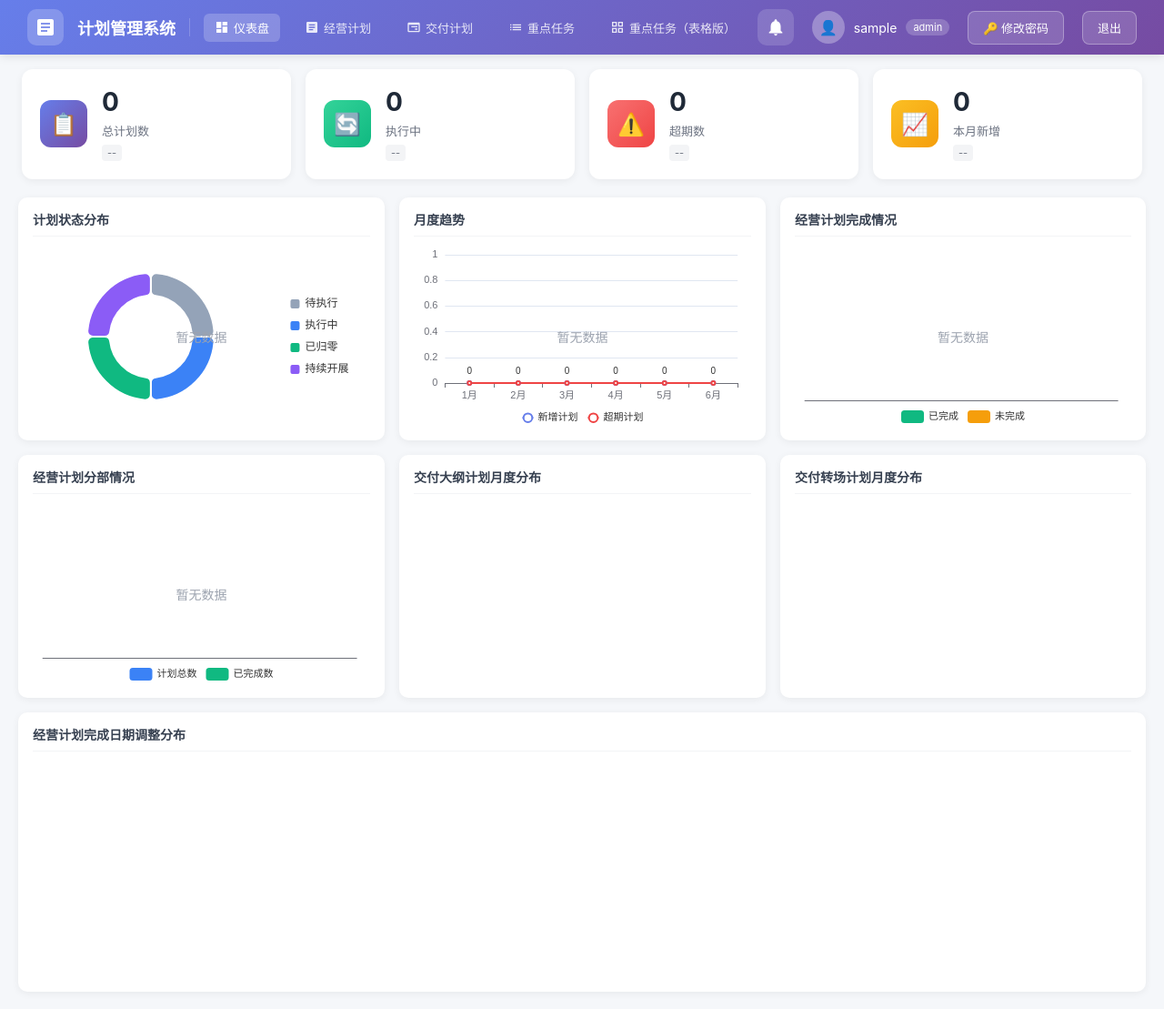
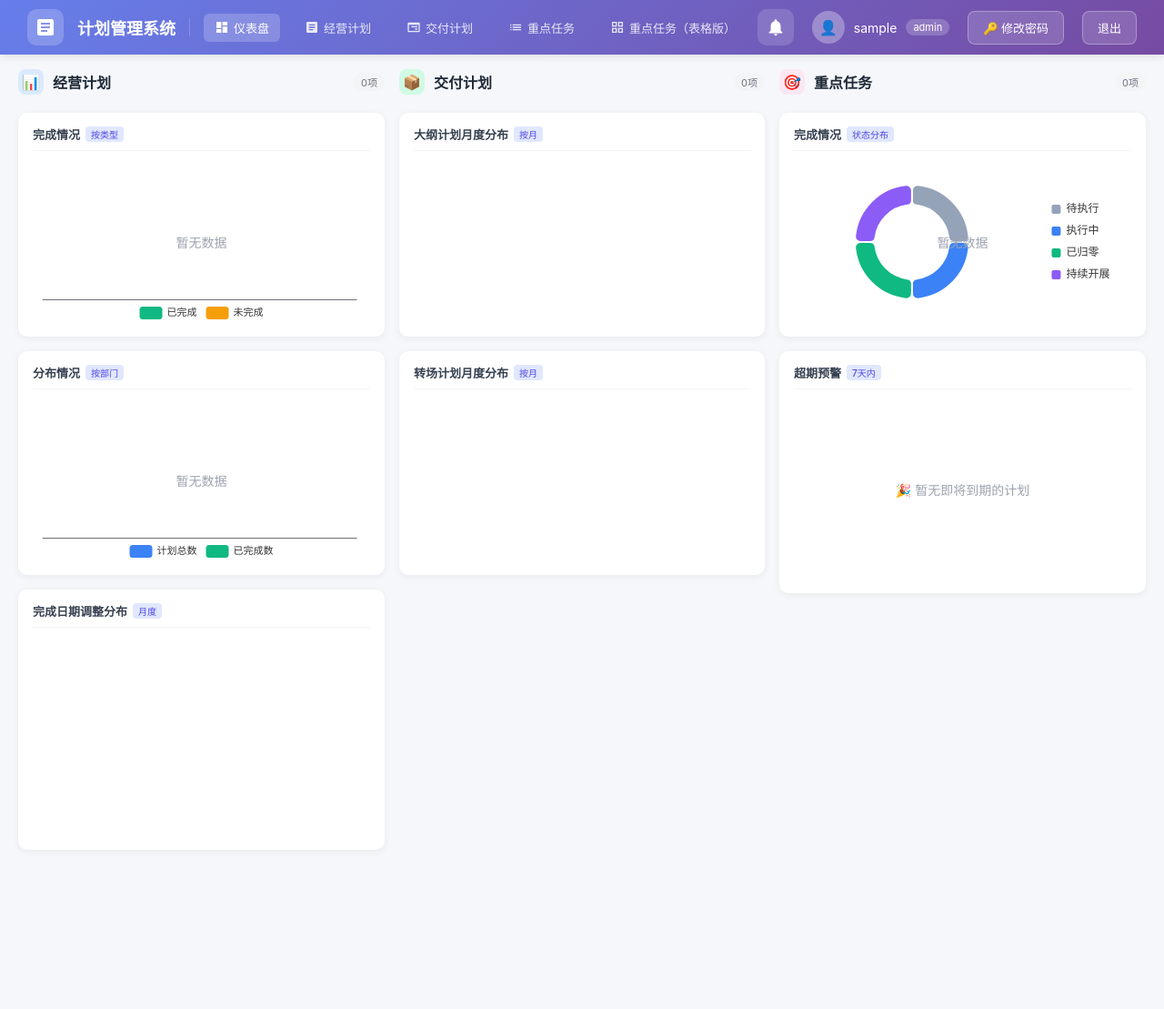
Before and after one commit to MyOreo426/icp-plan-system, a website: page public/index.html in a window 1280 px wide. Shown: the whole page at 91% size. After the commit the page ends 978 px from the top, so only its background shows below. Drawn offline with Linux system fonts and the light colour scheme; no server answers; sample sign-in values are in the browser's storage.

Commit message:
fix: 修复交付计划统计数据返回值，确保板块数量徽章正常更新

```diff
--- a/public/index.html
+++ b/public/index.html
@@ -133,73 +133,53 @@
         }
         @keyframes spin { to { transform: rotate(360deg); } }
 
-        /* Stats Cards */
-        .stats-container {
+        /* Dashboard Layout - 三大板块 */
+        .dashboard-container {
             display: grid;
-            grid-template-columns: repeat(4, 1fr);
+            grid-template-columns: 1fr 1fr 1fr;
             gap: 16px;
-            padding: 0 24px 20px;
-            max-width: 1400px;
+            padding: 0 20px 20px;
+            max-width: 1600px;
             margin: 0 auto;
         }
-        .stat-card {
-            background: white;
-            border-radius: 12px;
-            padding: 20px;
-            box-shadow: 0 2px 8px rgba(0,0,0,0.06);
+        .dashboard-section {
+            display: flex;
+            flex-direction: column;
+            gap: 16px;
+        }
+        .section-header {
             display: flex;
             align-items: center;
-            gap: 16px;
-            transition: all 0.25s;
-        }
-        .stat-card:hover { transform: translateY(-2px); box-shadow: 0 4px 16px rgba(0,0,0,0.1); }
-        .stat-card.overdue { background: #fef2f2; border-left: 4px solid #ef4444; }
-        .stat-icon {
-            width: 52px;
-            height: 52px;
-            border-radius: 12px;
+            gap: 10px;
+            margin-bottom: 4px;
+        }
+        .section-icon {
+            width: 28px;
+            height: 28px;
+            border-radius: 8px;
             display: flex;
             align-items: center;
             justify-content: center;
-            font-size: 24px;
-            flex-shrink: 0;
-        }
-        .stat-icon.blue { background: linear-gradient(135deg, #667eea, #764ba2); }
-        .stat-icon.green { background: linear-gradient(135deg, #34d399, #10b981); }
-        .stat-icon.orange { background: linear-gradient(135deg, #fbbf24, #f59e0b); }
-        .stat-icon.red { background: linear-gradient(135deg, #f87171, #ef4444); }
-        .stat-info { flex: 1; }
-        .stat-value {
-            font-size: 28px;
+            font-size: 16px;
+        }
+        .section-icon.biz { background: #dbeafe; }
+        .section-icon.delivery { background: #d1fae5; }
+        .section-icon.task { background: #fce7f3; }
+        .section-title {
+            font-size: 16px;
             font-weight: 700;
             color: #1f2937;
-            line-height: 1.2;
-        }
-        .stat-label {
-            font-size: 13px;
+        }
+        .section-badge {
+            font-size: 11px;
+            padding: 2px 8px;
+            border-radius: 10px;
+            background: #f3f4f6;
             color: #6b7280;
-            margin-top: 4px;
-        }
-        .stat-change {
-            font-size: 11px;
-            padding: 2px 6px;
-            border-radius: 4px;
-            margin-top: 6px;
-            display: inline-block;
-        }
-        .stat-change.up { background: #dcfce7; color: #16a34a; }
-        .stat-change.down { background: #fee2e2; color: #dc2626; }
-        .stat-change.neutral { background: #f3f4f6; color: #6b7280; }
-
-        /* Chart Grid */
-        .chart-container {
-            display: grid;
-            grid-template-columns: repeat(3, 1fr);
-            gap: 16px;
-            padding: 0 20px 16px;
-            max-width: 1400px;
-            margin: 0 auto;
-        }
+            margin-left: auto;
+        }
+
+        /* Chart Cards */
         .chart-card {
             background: white;
             border-radius: 10px;
@@ -207,15 +187,26 @@
             box-shadow: 0 2px 8px rgba(0,0,0,0.06);
         }
         .chart-title {
-            font-size: 14px;
+            font-size: 13px;
             font-weight: 600;
             color: #374151;
             margin-bottom: 10px;
             padding-bottom: 8px;
             border-bottom: 1px solid #f3f4f6;
-        }
-        .chart-wrapper { height: 200px; position: relative; }
-        .chart-wrapper.wide { height: 240px; }
+            display: flex;
+            align-items: center;
+            gap: 6px;
+        }
+        .chart-title .category-tag {
+            font-size: 10px;
+            padding: 1px 6px;
+            border-radius: 4px;
+            background: #e0e7ff;
+            color: #4f46e5;
+            font-weight: 500;
+        }
+        .chart-wrapper { height: 180px; position: relative; }
+        .chart-wrapper.tall { height: 220px; }
         .chart-wrapper.no-data::after {
             content: '暂无数据';
             position: absolute;
@@ -224,6 +215,67 @@
             transform: translate(-50%, -50%);
             color: #9ca3af;
             font-size: 14px;
+        }
+
+        /* Warning List */
+        .warning-list {
+            max-height: 300px;
+            overflow-y: auto;
+        }
+        .warning-item {
+            display: flex;
+            align-items: center;
+            padding: 10px 12px;
+            border-bottom: 1px solid #f3f4f6;
+            gap: 10px;
+        }
+        .warning-item:last-child { border-bottom: none; }
+        .warning-item:hover { background: #f9fafb; }
+        .warning-badge {
+            font-size: 11px;
+            padding: 3px 8px;
+            border-radius: 4px;
+            font-weight: 600;
+            flex-shrink: 0;
+        }
+        .warning-badge.red { background: #fee2e2; color: #dc2626; }
+        .warning-badge.orange { background: #ffedd5; color: #ea580c; }
+        .warning-badge.yellow { background: #fef3c7; color: #d97706; }
+        .warning-content { flex: 1; min-width: 0; }
+        .warning-title {
+            font-size: 13px;
+            color: #1f2937;
+            white-space: nowrap;
+            overflow: hidden;
+            text-overflow: ellipsis;
+        }
+        .warning-meta {
+            font-size: 11px;
+            color: #9ca3af;
+            margin-top: 2px;
+        }
+        .warning-date {
+            font-size: 11px;
+            color: #6b7280;
+            flex-shrink: 0;
+        }
+        .no-warning {
+            text-align: center;
+            padding: 30px 20px;
+            color: #9ca3af;
+            font-size: 13px;
+        }
+
+        /* 响应式 */
+        @media (max-width: 1200px) {
+            .dashboard-container {
+                grid-template-columns: 1fr 1fr;
+            }
+        }
+        @media (max-width: 768px) {
+            .dashboard-container {
+                grid-template-columns: 1fr;
+            }
         }
 
         /* Warning List */
@@ -397,83 +449,84 @@
             <div class="loading-spinner"></div>
         </div>
 
-        <!-- Stats Cards -->
-        <div class="stats-container">
-            <div class="stat-card" id="statTotal">
-                <div class="stat-icon blue">📋</div>
-                <div class="stat-info">
-                    <div class="stat-value" id="totalPlans">0</div>
-                    <div class="stat-label">总计划数</div>
-                    <div class="stat-change neutral" id="totalChange">--</div>
+        <!-- Dashboard - 三大板块 -->
+        <div class="dashboard-container">
+            <!-- 第一列：经营计划板块 -->
+            <div class="dashboard-section">
+                <div class="section-header">
+                    <div class="section-icon biz">📊</div>
+                    <div class="section-title">经营计划</div>
+                    <div class="section-badge" id="bizCountBadge">0项</div>
+                </div>
+                <div class="chart-card">
+                    <div class="chart-title">
+                        完成情况
+                        <span class="category-tag">按类型</span>
+                    </div>
+                    <div class="chart-wrapper" id="chartBizCompletion"></div>
+                </div>
+                <div class="chart-card">
+                    <div class="chart-title">
+                        分布情况
+                        <span class="category-tag">按部门</span>
+                    </div>
+                    <div class="chart-wrapper" id="chartBizDept"></div>
+                </div>
+                <div class="chart-card">
+                    <div class="chart-title">
+                        完成日期调整分布
+                        <span class="category-tag">月度</span>
+                    </div>
+                    <div class="chart-wrapper tall" id="chartBizFinishDateCompare"></div>
                 </div>
             </div>
-            <div class="stat-card" id="statInProgress">
-                <div class="stat-icon green">🔄</div>
-                <div class="stat-info">
-                    <div class="stat-value" id="inProgressPlans">0</div>
-                    <div class="stat-label">执行中</div>
-                    <div class="stat-change neutral" id="progressChange">--</div>
+
+            <!-- 第二列：交付计划板块 -->
+            <div class="dashboard-section">
+                <div class="section-header">
+                    <div class="section-icon delivery">📦</div>
+                    <div class="section-title">交付计划</div>
+                    <div class="section-badge" id="deliveryCountBadge">0项</div>
+                </div>
+                <div class="chart-card">
+                    <div class="chart-title">
+                        大纲计划月度分布
+                        <span class="category-tag">按月</span>
+                    </div>
+                    <div class="chart-wrapper" id="chartDeliveryOutline"></div>
+                </div>
+                <div class="chart-card">
+                    <div class="chart-title">
+                        转场计划月度分布
+                        <span class="category-tag">按月</span>
+                    </div>
+                    <div class="chart-wrapper" id="chartDeliveryTransfer"></div>
                 </div>
             </div>
-            <div class="stat-card" id="statOverdue">
-                <div class="stat-icon red">⚠️</div>
-                <div class="stat-info">
-                    <div class="stat-value" id="overduePlans">0</div>
-                    <div class="stat-label">超期数</div>
-                    <div class="stat-change neutral" id="overdueChange">--</div>
+
+            <!-- 第三列：重点任务板块 -->
+            <div class="dashboard-section">
+                <div class="section-header">
+                    <div class="section-icon task">🎯</div>
+                    <div class="section-title">重点任务</div>
+                    <div class="section-badge" id="taskCountBadge">0项</div>
                 </div>
-            </div>
-            <div class="stat-card" id="statMonthly">
-                <div class="stat-icon orange">📈</div>
-                <div class="stat-info">
-                    <div class="stat-value" id="monthlyPlans">0</div>
-                    <div class="stat-label">本月新增</div>
-                    <div class="stat-change neutral" id="monthlyChange">--</div>
+                <div class="chart-card">
+                    <div class="chart-title">
+                        完成情况
+                        <span class="category-tag">状态分布</span>
+                    </div>
+                    <div class="chart-wrapper" id="chartStatus"></div>
+                </div>
+                <div class="chart-card">
+                    <div class="chart-title">
+                        超期预警
+                        <span class="category-tag">7天内</span>
+                    </div>
+                    <div class="warning-list" id="warningList"></div>
                 </div>
             </div>
         </div>
-
-        <!-- Chart Section Row 1 -->
-        <div class="chart-container">
-            <div class="chart-card">
-                <div class="chart-title">计划状态分布</div>
-                <div class="chart-wrapper" id="chartStatus"></div>
-            </div>
-            <div class="chart-card">
-                <div class="chart-title">月度趋势</div>
-                <div class="chart-wrapper" id="chartTrend"></div>
-            </div>
-            <div class="chart-card">
-                <div class="chart-title">经营计划完成情况</div>
-                <div class="chart-wrapper" id="chartBizCompletion"></div>
-            </div>
-        </div>
-
-        <!-- Chart Section Row 2 -->
-        <div class="chart-container">
-            <div class="chart-card">
-                <div class="chart-title">经营计划分部情况</div>
-                <div class="chart-wrapper" id="chartBizDept"></div>
-            </div>
-            <div class="chart-card">
-                <div class="chart-title">交付大纲计划月度分布</div>
-                <div class="chart-wrapper" id="chartDeliveryOutline"></div>
-            </div>
-            <div class="chart-card">
-                <div class="chart-title">交付转场计划月度分布</div>
-                <div class="chart-wrapper" id="chartDeliveryTransfer"></div>
-            </div>
-        </div>
-
-        <!-- Chart Section Row 3 - 经营计划完成日期调整瀑布图 -->
-        <div class="chart-container" style="grid-template-columns: 1fr;">
-            <div class="chart-card">
-                <div class="chart-title">经营计划完成日期调整分布</div>
-                <div class="chart-wrapper wide" id="chartBizFinishDateCompare"></div>
-            </div>
-        </div>
-
-        <!-- Module Cards - 已移除，改用导航栏切换 -->
     </div>
 
     <script>
@@ -666,12 +719,18 @@
         // Init charts
         function initCharts() {
             chartInstances.status = echarts.init(document.getElementById('chartStatus'));
-            chartInstances.trend = echarts.init(document.getElementById('chartTrend'));
             chartInstances.bizCompletion = echarts.init(document.getElementById('chartBizCompletion'));
             chartInstances.bizDept = echarts.init(document.getElementById('chartBizDept'));
             chartInstances.deliveryOutline = echarts.init(document.getElementById('chartDeliveryOutline'));
             chartInstances.deliveryTransfer = echarts.init(document.getElementById('chartDeliveryTransfer'));
             chartInstances.bizFinishDateCompare = echarts.init(document.getElementById('chartBizFinishDateCompare'));
+        }
+
+        // 更新板块数量徽章
+        function updateSectionBadges(taskCount, bizCount, deliveryCount) {
+            document.getElementById('taskCountBadge').textContent = taskCount + '项';
+            document.getElementById('bizCountBadge').textContent = bizCount + '项';
+            document.getElementById('deliveryCountBadge').textContent = deliveryCount + '项';
         }
 
         // Render status pie chart
@@ -1317,8 +1376,15 @@
                 if (transferRes.code === 200) {
                     renderDeliveryTransferChart(transferRes.data);
                 }
+
+                // 返回数据供徽章更新使用
+                return {
+                    outline: outlineRes.code === 200 ? outlineRes.data : null,
+                    transfer: transferRes.code === 200 ? transferRes.data : null
+                };
             } catch (e) {
                 console.error('Failed to fetch delivery stats:', e);
+                return { outline: null, transfer: null };
             }
         }
 
@@ -1511,34 +1577,41 @@
 
             // Fetch and render data
             try {
+                // 加载重点任务数据
                 const plans = await fetchPlans();
                 allPlans = plans;
 
-                // Calculate and update stats
-                const stats = calculateStats(plans);
-                updateStats(stats);
-
-                // Calculate chart data
+                // 计算状态分布
                 const statusDist = getStatusDistribution(plans);
-                const monthlyTrend = getMonthlyTrend(plans);
-
-                // Render charts (only if ECharts available)
+                // 获取预警列表
+                const warnings = getWarningList(plans);
+
+                // 渲染重点任务相关图表
                 if (typeof echarts !== 'undefined') {
                     renderStatusChart(statusDist);
-                    renderTrendChart(monthlyTrend);
-
-                    // 加载并渲染经营计划图表
-                    fetchBusinessPlans().then(bizPlans => {
+                }
+                renderWarningList(warnings);
+
+                // 加载并渲染经营计划图表
+                const bizPlansPromise = fetchBusinessPlans().then(bizPlans => {
+                    if (typeof echarts !== 'undefined') {
                         renderBizCompletionChart(bizPlans);
                         renderBizDeptChart(bizPlans);
-                    });
-
-                    // 加载并渲染经营计划完成日期调整瀑布图
-                    fetchBizFinishDateCompare();
-
-                    // 加载并渲染交付计划图表
-                    fetchDeliveryStats();
-                }
+                    }
+                    return bizPlans.length;
+                });
+
+                // 加载并渲染经营计划完成日期调整图表
+                const bizFinishPromise = fetchBizFinishDateCompare();
+
+                // 加载并渲染交付计划图表
+                const deliveryPromise = fetchDeliveryStats();
+
+                // 等待所有数据加载完成，更新徽章
+                Promise.all([bizPlansPromise, deliveryPromise]).then(([bizCount, deliveryData]) => {
+                    const deliveryCount = deliveryData && deliveryData.outline ? deliveryData.outline.total : 0;
+                    updateSectionBadges(plans.length, bizCount, deliveryCount);
+                });
 
             } catch (e) {
                 console.error('Failed to render dashboard:', e);
```
